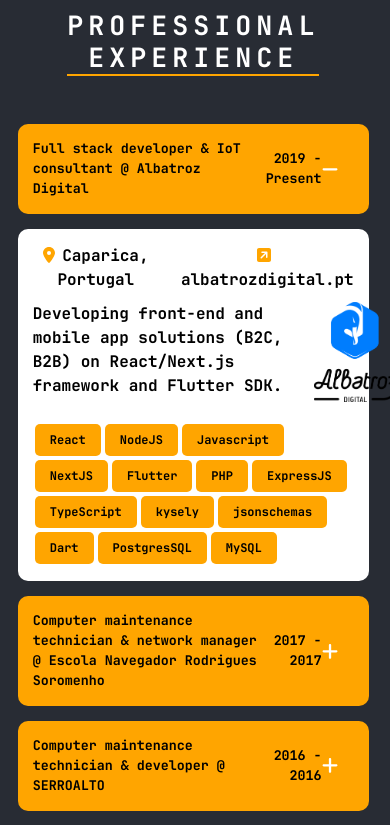
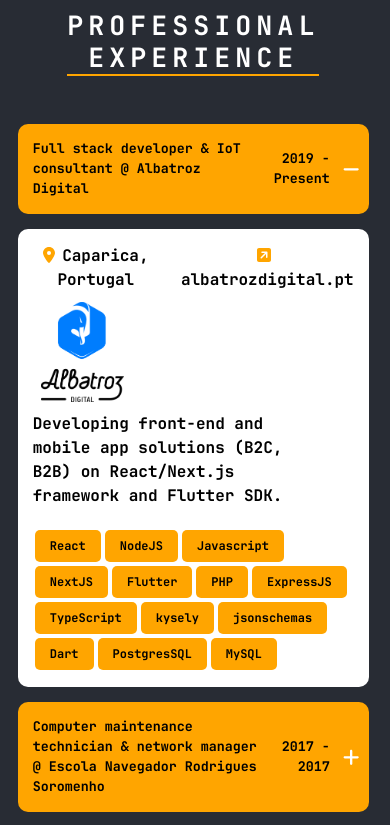
Before and after one commit to SergioVerissimo1/portfolio, a React (Create React App) app: page / in a window 390 px wide. Shown: the part 2160-2985 px from the top of the page. Built offline with nearby package versions, Linux system fonts and the light colour scheme.

Commit message:
Responsiveness

```diff
--- a/src/components/ExperienceSection/ExperienceSection.module.css
+++ b/src/components/ExperienceSection/ExperienceSection.module.css
@@ -10,6 +10,7 @@
   display: flex;
   background-color: orange;
   color: white !important;
+  justify-content: space-between;
   /* font-weight: bold !important; */
   /* font-size: 16pt; */
 }
@@ -39,15 +40,18 @@
   align-items: center;
   justify-content: center;
 }
-.toggleButton {
+.toggleButtonDiv {
   width: 5%;
-  font-size: 14pt;
-  font-weight: normal !important;
+  padding-left: 10px;
   display: flex;
   align-items: center;
   justify-content: center;
   text-align: center;
   align-self: center;
+}
+.toggleButton {
+  font-size: 14pt;
+  font-weight: normal !important;
 }
 .toggleButton:hover {
   cursor: pointer;
@@ -60,6 +64,20 @@
   margin-right: 7px;
   color: orange;
 }
+.textDiv {
+  text-align: left;
+  margin-top: 10px;
+  width: 85%;
+}
+.imageDiv {
+  text-align: right;
+  margin-top: 10px;
+  width: 15%;
+}
+.content {
+  display: flex;
+  flex-direction: row;
+}
 
 @media screen and (max-width: 768px) {
   .header,
@@ -70,7 +88,16 @@
     width: 70%;
   }
   .title,
-.period {
-  font-size: 10pt !important;
+  .period {
+    font-size: 10pt !important;
+  }
+  .imageDiv {
+    order: 1;
+  }
+  .textDiv {
+    order: 2;
+  }
+  .content {
+    flex-direction: column;
+  }
 }
-}
--- a/src/components/ExperienceSection/ExperienceSection.tsx
+++ b/src/components/ExperienceSection/ExperienceSection.tsx
@@ -48,11 +48,13 @@
       <div className={styles.header} onClick={onToggle}>
         <div className={styles.title}>{title}</div>
         <div className={styles.period}>{period}</div>
-        <FontAwesomeIcon
-          className={styles.toggleButton}
-          icon={open ? faMinus : faPlus}
-          onClick={onToggle}
-        />
+        <div className={styles.toggleButtonDiv}>
+          <FontAwesomeIcon
+            className={styles.toggleButton}
+            icon={open ? faMinus : faPlus}
+            onClick={onToggle}
+          />
+        </div>
       </div>
       <Collapse in={open} timeout={2000}>
         <div className={styles.body}>
@@ -74,30 +76,9 @@
               </span>
             </div>
           </div>
-          <div
-            style={{
-              display: "flex",
-              flexDirection: "row",
-            }}
-          >
-            <div
-              style={{
-                textAlign: "left",
-                marginTop: "10px",
-                // marginBottom: "10px",
-                width: "85%",
-              }}
-            >
-              {description}
-            </div>
-            <div
-              style={{
-                textAlign: "right",
-                marginTop: "10px",
-                // marginBottom: "10px",
-                width: "15%",
-              }}
-            >
+          <div className={styles.content}>
+            <div className={styles.textDiv}>{description}</div>
+            <div className={styles.imageDiv}>
               <Image
                 src={imageSrc}
                 style={{
```
